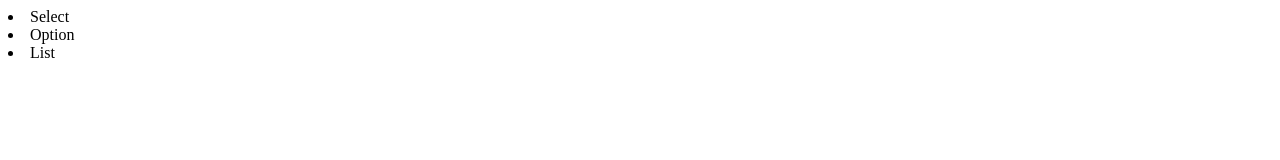
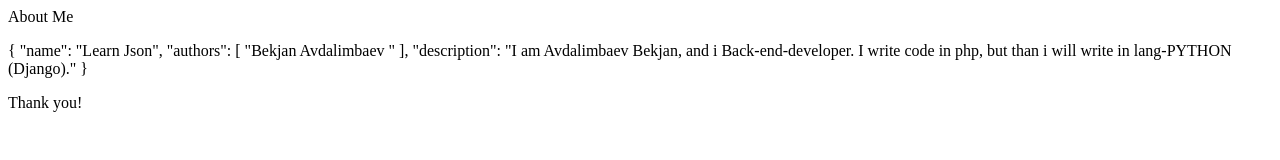
Before and after one commit to Bekjan98/json, a plain HTML site: page index.html in a window 1280 px wide. Drawn offline with Linux system fonts and the light colour scheme.

Commit message:
index.html

```diff
--- a/index.html
+++ b/index.html
@@ -5,10 +5,18 @@
 	<title>Json</title>
 </head>
 <body>
-	<div>
-		<li>Select</li>
-		<li>Option</li>
-		<li>List</li>
-	</div>
+	<header>About Me</header>
+	<section>
+		<p>
+			{
+  				"name": "Learn Json",
+  				"authors": [
+    				"Bekjan Avdalimbaev <Bekjan.98k@mail.ru>"
+  				],
+  				"description": "I am Avdalimbaev Bekjan, and i Back-end-developer. I write code in php, but than i will write in lang-PYTHON (Django)."
+			}
+		</p>
+	</section>
+	<footer>Thank you!</footer>
 </body>
 </html>
```
